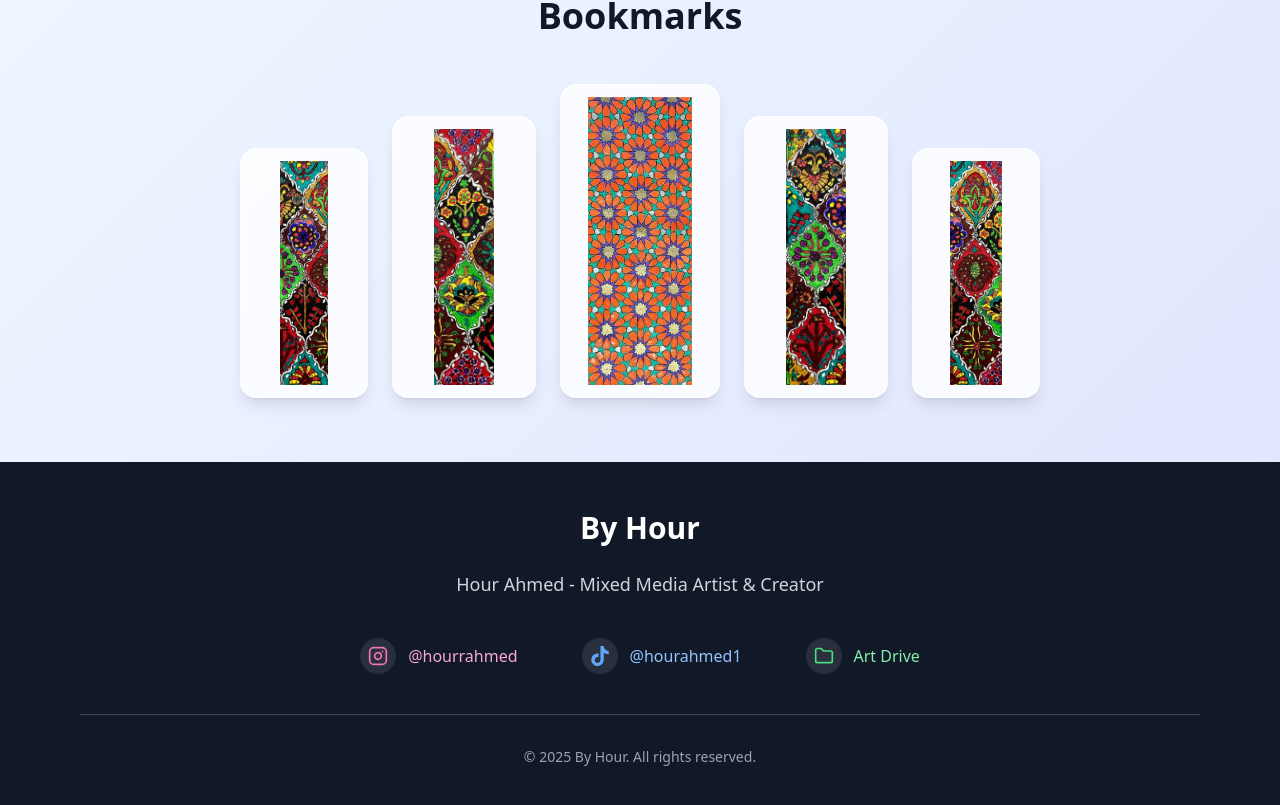
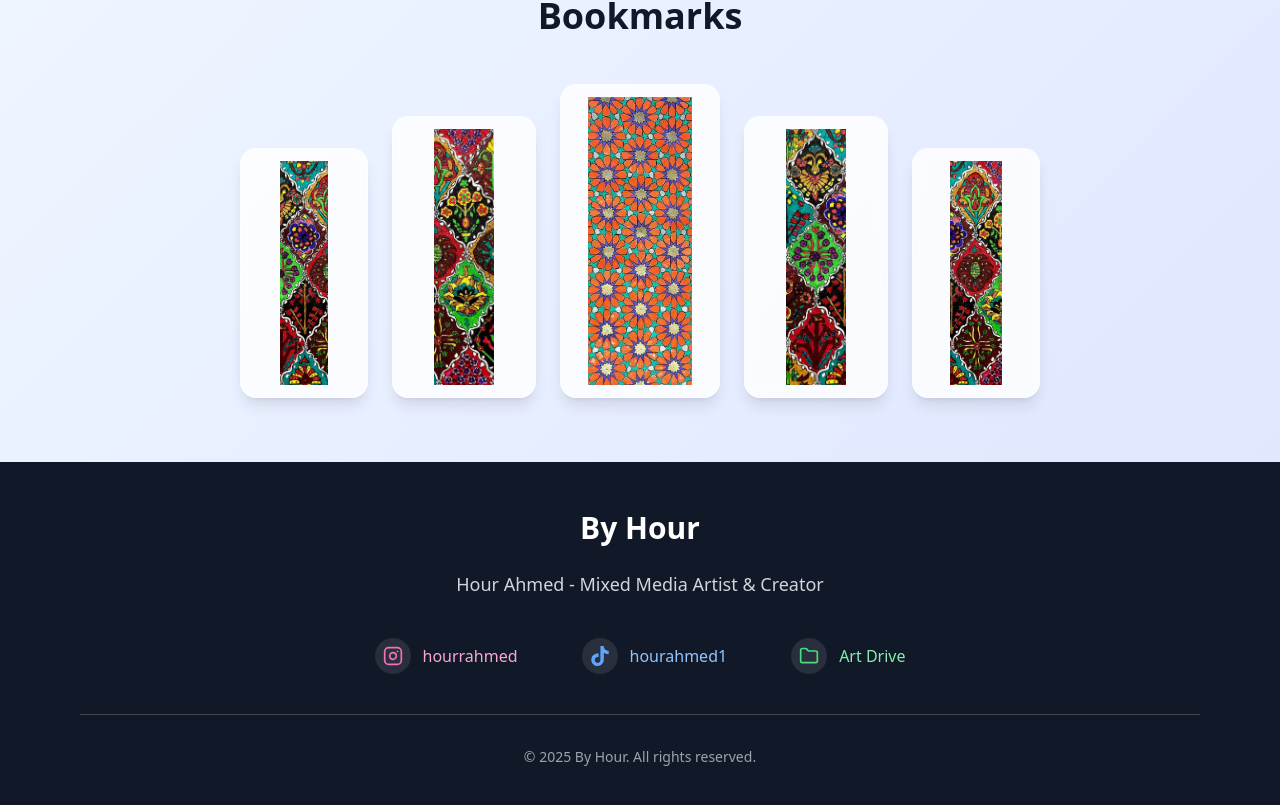
Before and after one commit to HoorAhmed1/ArtPortfolio, a Next.js app: page / in a window 1280 px wide. Shown: the part 1656-2461 px from the top of the page. Built offline with nearby package versions, Linux system fonts and the light colour scheme.

Commit message:
Update social link labels for consistency and clarity

```diff
--- a/src/app/page.tsx
+++ b/src/app/page.tsx
@@ -230,7 +230,7 @@ export default function Home() {
           <div className="flex flex-col sm:flex-row justify-center gap-4 sm:gap-8 mb-6 sm:mb-8">
             <SocialLink
               href="https://instagram.com/hourrahmed"
-              label="@hourrahmed"
+              label="hourrahmed"
               Icon={Instagram}
               accentClassName="text-pink-400"
               textClassName="text-pink-300 group-hover:text-pink-200"
@@ -238,7 +238,7 @@ export default function Home() {
             />
             <SocialLink
               href="https://tiktok.com/@hourahmed1"
-              label="@hourahmed1"
+              label="hourahmed1"
               Icon={({ className }) => <SiTiktok className={className} />}
               accentClassName="text-blue-400"
               textClassName="text-blue-300 group-hover:text-blue-200"
```
